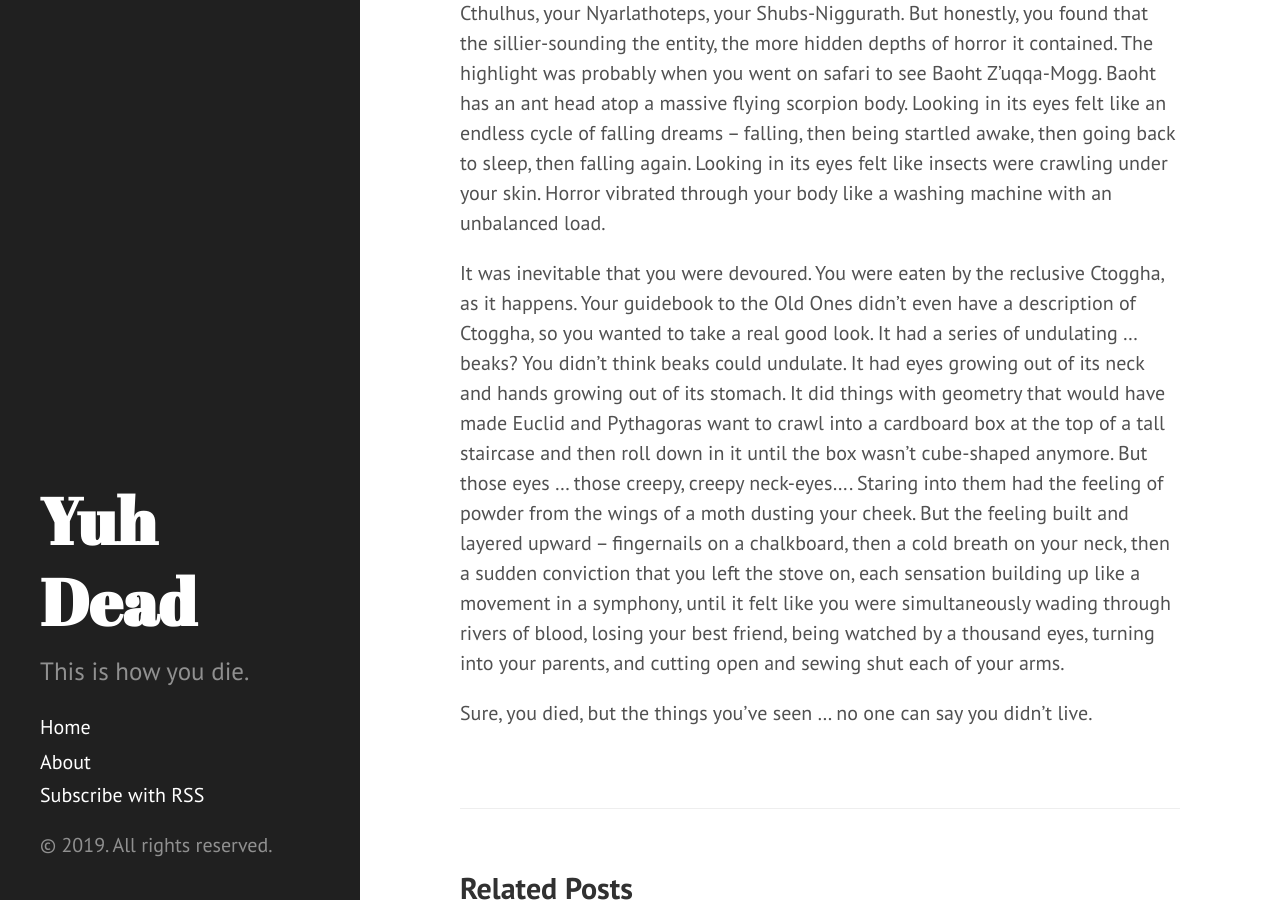
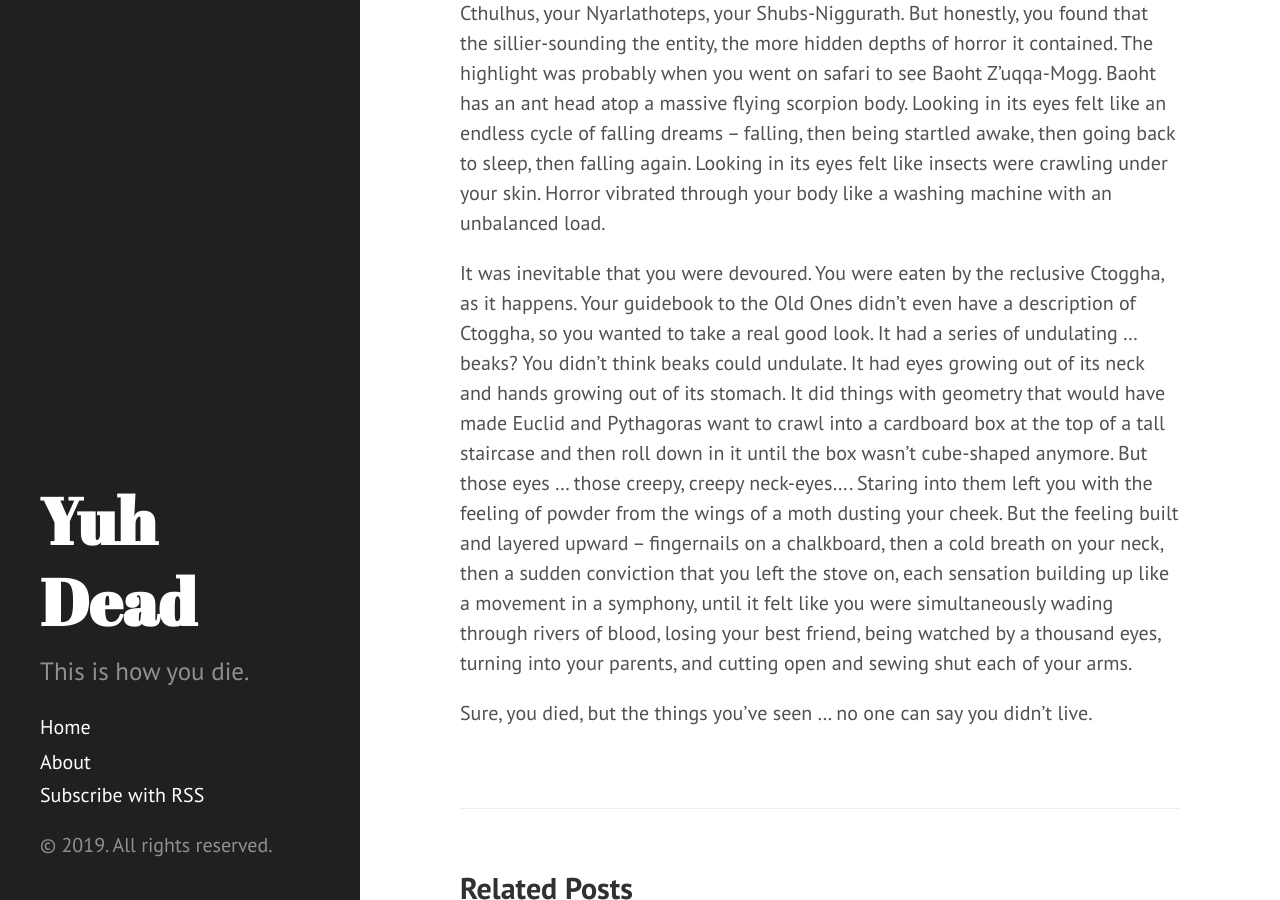
Before and after one commit to LoraV/LoraV.github.io, a Jekyll site: the page built from _posts/2019-02-08-fear.markdown, in a window 1280 px wide and 900 px high, scrolled down 1502 px. Built offline with Jekyll 4.4.1, drawn with Linux system fonts in a browser that asks for light colours.

Commit message:
fear post

```diff
--- a/_posts/2019-02-08-fear.markdown
+++ b/_posts/2019-02-08-fear.markdown
@@ -18,6 +18,6 @@ You weren't sure which embodiment of Golgoroth you'd get, the giant black toad o
 
 You of course checked out a few of the Outer Gods and all the classics, your Cthulhus, your Nyarlathoteps, your Shubs-Niggurath. But honestly, you found that the sillier-sounding the entity, the more hidden depths of horror it contained. The highlight was probably when you went on safari to see Baoht Z'uqqa-Mogg. Baoht has an ant head atop a massive flying scorpion body. Looking in its eyes felt like an endless cycle of falling dreams -- falling, then being startled awake, then going back to sleep, then falling again. Looking in its eyes felt like insects were crawling under your skin. Horror vibrated through your body like a washing machine with an unbalanced load.
 
-It was inevitable that you were devoured. You were eaten by the reclusive Ctoggha, as it happens. Your guidebook to the Old Ones didn't even have a description of Ctoggha, so you wanted to take a real good look. It had a series of undulating ... beaks? You didn't think beaks could undulate. It had eyes growing out of its neck and hands growing out of its stomach. It did things with geometry that would have made Euclid and Pythagoras want to crawl into a cardboard box at the top of a tall staircase and then roll down in it until the box wasn't cube-shaped anymore. But those eyes ... those creepy, creepy neck-eyes.... Staring into them had the feeling of powder from the wings of a moth dusting your cheek. But the feeling built and layered upward -- fingernails on a chalkboard, then a cold breath on your neck, then a sudden conviction that you left the stove on, each sensation building up like a movement in a symphony, until it felt like you were simultaneously wading through rivers of blood, losing your best friend, being watched by a thousand eyes, turning into your parents, and cutting open and sewing shut each of your arms.
+It was inevitable that you were devoured. You were eaten by the reclusive Ctoggha, as it happens. Your guidebook to the Old Ones didn't even have a description of Ctoggha, so you wanted to take a real good look. It had a series of undulating ... beaks? You didn't think beaks could undulate. It had eyes growing out of its neck and hands growing out of its stomach. It did things with geometry that would have made Euclid and Pythagoras want to crawl into a cardboard box at the top of a tall staircase and then roll down in it until the box wasn't cube-shaped anymore. But those eyes ... those creepy, creepy neck-eyes.... Staring into them left you with the feeling of powder from the wings of a moth dusting your cheek. But the feeling built and layered upward -- fingernails on a chalkboard, then a cold breath on your neck, then a sudden conviction that you left the stove on, each sensation building up like a movement in a symphony, until it felt like you were simultaneously wading through rivers of blood, losing your best friend, being watched by a thousand eyes, turning into your parents, and cutting open and sewing shut each of your arms.
 
 Sure, you died, but the things you've seen ... no one can say you didn't live.
```
